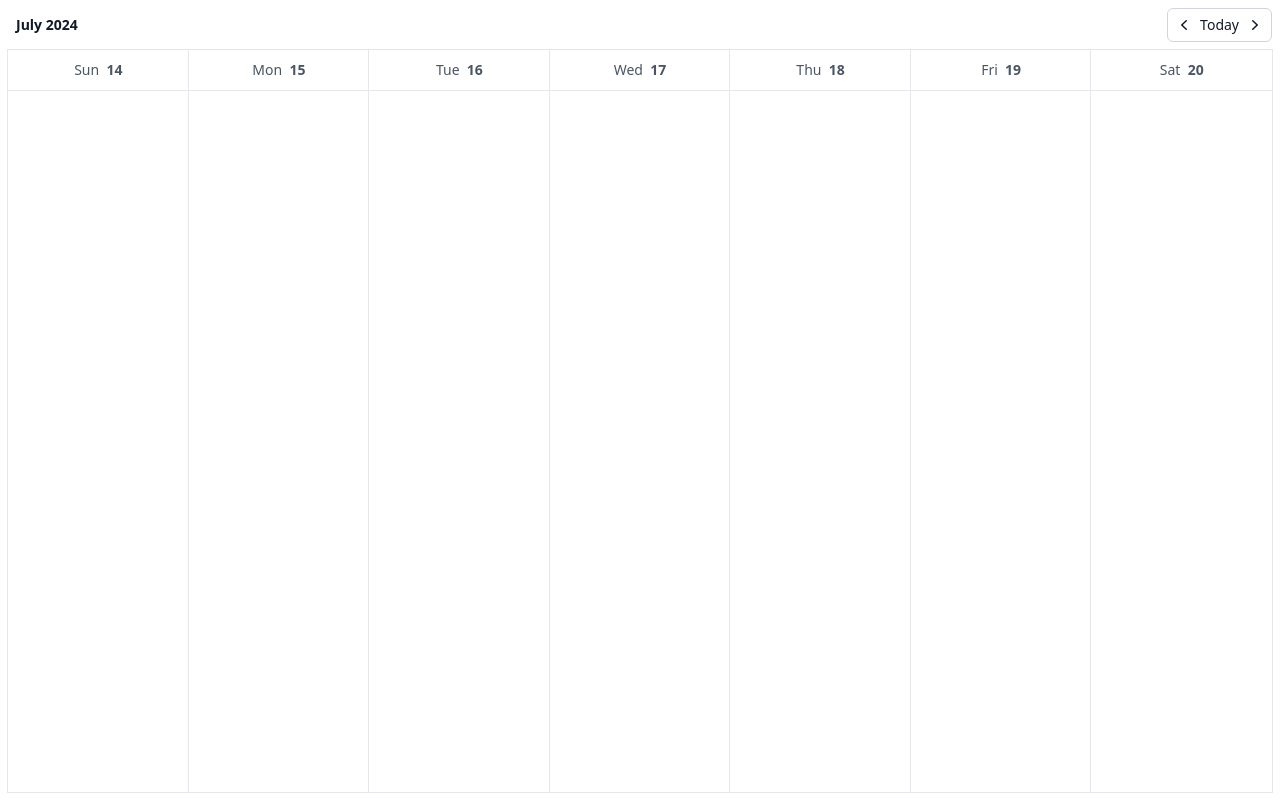
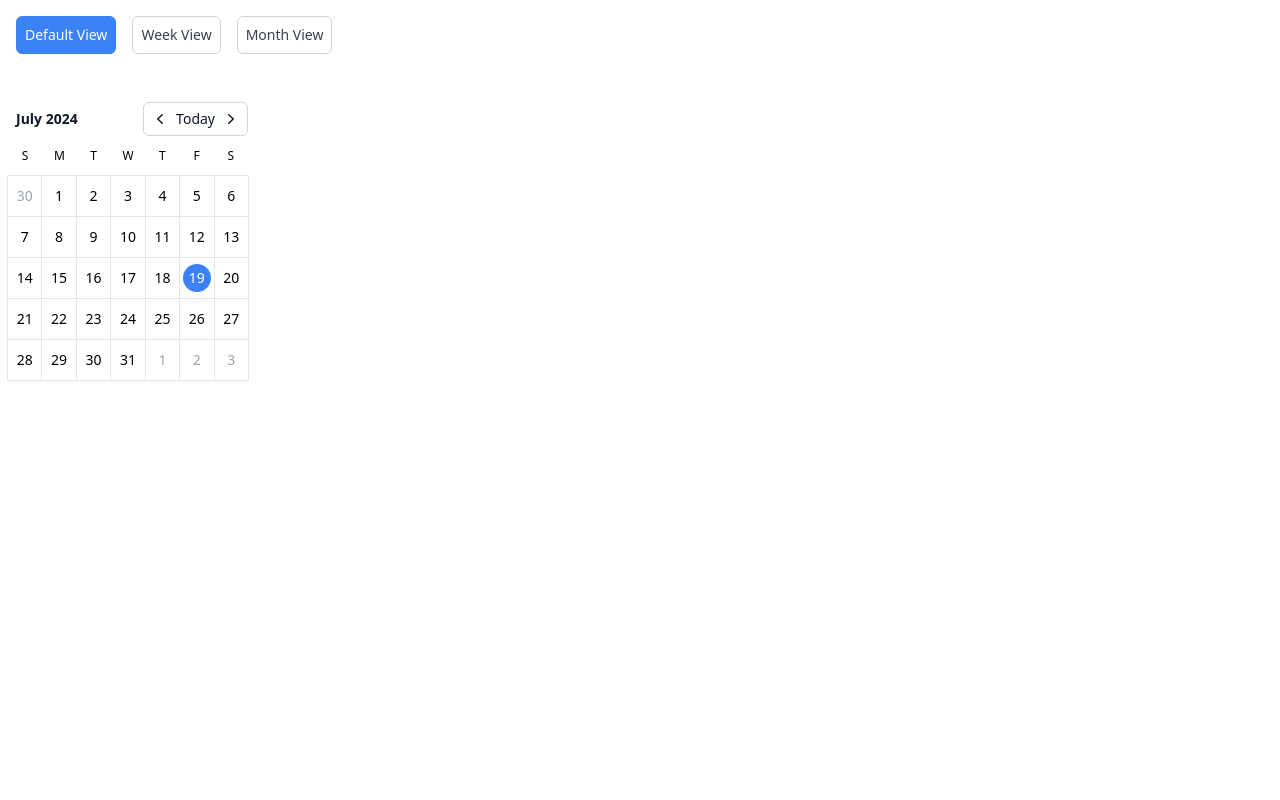
Before and after one commit to nexuslifeline/scheduler-nuxt-playground, a Nuxt app: page / in a window 1280 px wide. Built offline with nearby package versions, Linux system fonts and the light colour scheme.

Commit message:
Introduce ViewSelector component

```diff
--- a/app.vue
+++ b/app.vue
@@ -1,3 +1,23 @@
 <template>
-  <WeekView />
+  <div class="w-full h-screen text-center flex flex-col items-start p-2">
+    <ViewSelector
+      :selectedIndex="selectedIndex"
+      @viewSelected="handleViewSelected"
+    />
+    <div class="flex-grow w-full">
+      <Calendar v-show="selectedIndex === 0" />
+      <WeekView v-show="selectedIndex === 1" />
+      <MonthView v-show="selectedIndex === 2" />
+    </div>
+  </div>
 </template>
+
+<script setup lang="ts">
+import { ref } from "vue";
+
+const selectedIndex = ref(0);
+
+const handleViewSelected = (index: number) => {
+  selectedIndex.value = index;
+};
+</script>
--- /dev/null
+++ b/components/ViewSelector/Index.vue
@@ -0,0 +1,48 @@
+<template>
+  <div class="flex justify-center space-x-4 p-2">
+    <button
+      @click="selectView(0)"
+      :class="buttonClass(0)"
+      class="p-2 border rounded-md text-sm font-medium hover:bg-gray-200"
+    >
+      Default View
+    </button>
+    <button
+      @click="selectView(1)"
+      :class="buttonClass(1)"
+      class="p-2 border rounded-md text-sm font-medium hover:bg-gray-200"
+    >
+      Week View
+    </button>
+    <button
+      @click="selectView(2)"
+      :class="buttonClass(2)"
+      class="p-2 border rounded-md text-sm font-medium hover:bg-gray-200"
+    >
+      Month View
+    </button>
+  </div>
+</template>
+
+<script setup lang="ts">
+import { defineEmits, defineProps } from "vue";
+
+const props = defineProps<{
+  selectedIndex: number;
+}>();
+
+const emit = defineEmits<{
+  (e: "viewSelected", index: number): void;
+}>();
+
+const buttonClass = (index: number) => {
+  console.log("props.selectedIndex", props.selectedIndex);
+  return props.selectedIndex === index
+    ? "bg-blue-500 text-white border-blue-500"
+    : "bg-white text-gray-700 border-gray-300";
+};
+
+const selectView = (index: number) => {
+  emit("viewSelected", index);
+};
+</script>
```
